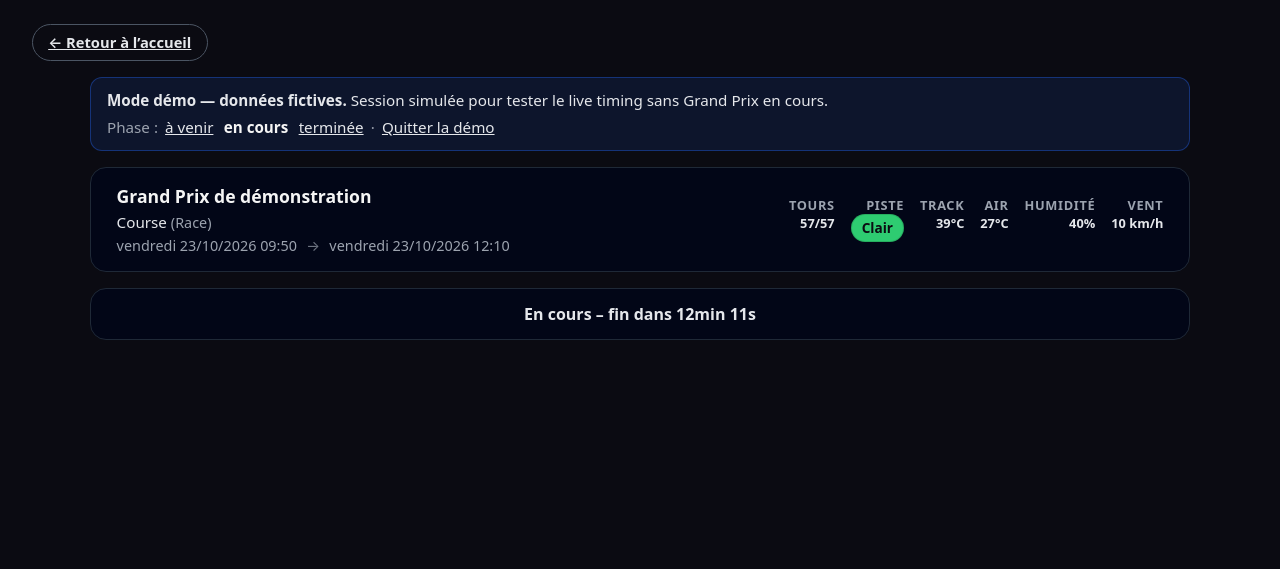
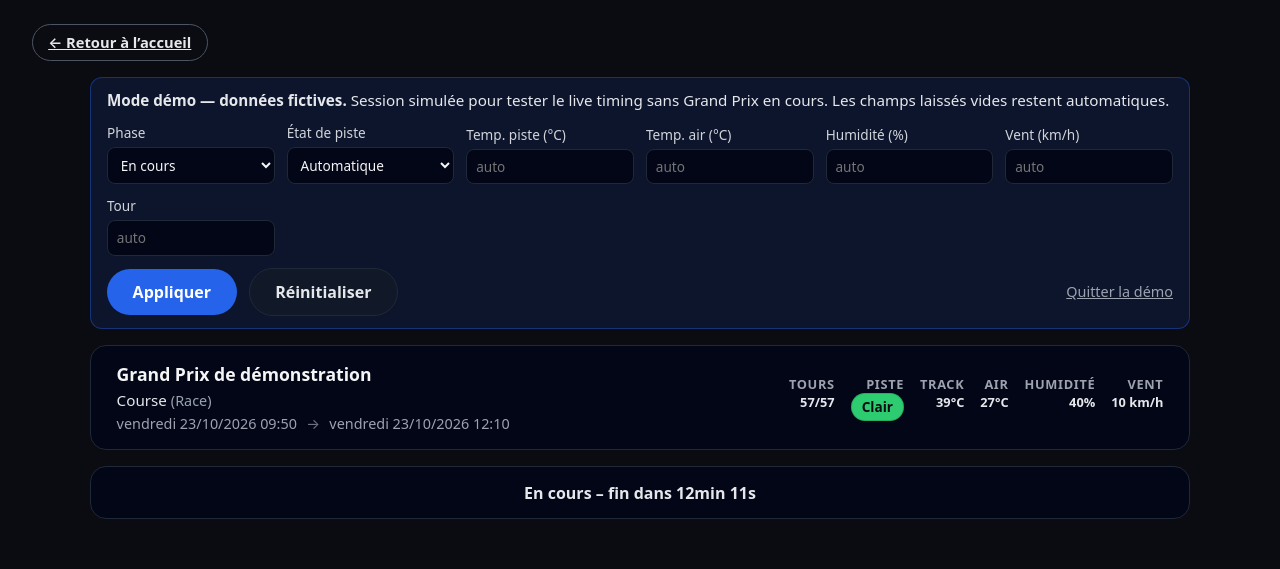
Before and after one commit to Raphflx/F1_Tracker, a PHP site: page /livetiming.php?demo=1 in a window 1280 px wide. Shown: the part 64-633 px from the top of the page. Run offline with PHP 8.4, Linux system fonts and the light colour scheme.

Commit message:
Mode démo : encart de réglage des valeurs simulées
Phase, état de piste, températures, humidité, vent et tour forçables
depuis un formulaire GET sur la page de démo (champs vides = auto).
Valeurs validées côté serveur (liste fermée / bornes) et conservées
par le polling de livetiming.js.

Co-Authored-By: Claude Opus 5.5 <noreply@anthropic.com>
Claude-Session: https://claude.ai/code/session_01E7vS6ghtPAP1sQhjdEauiV

```diff
--- a/api/livetiming_focus.php
+++ b/api/livetiming_focus.php
@@ -4,8 +4,8 @@ declare(strict_types=1);
 require_once __DIR__ . '/../lib/openf1.php';
 require_once __DIR__ . '/../lib/api.php';
 
-// Mode démo (?demo=1|live|upcoming|finished) : données simulées
-f1_set_demo_phase(demo_phase_from_query());
+// Mode démo (?demo=1|live|upcoming|finished + valeurs forcées) : données simulées
+f1_set_demo_phase(demo_phase_from_query(), demo_overrides_from_query());
 
 // Année : paramètre optionnel, année courante par défaut
 $year = api_get_year((int)date('Y'));
--- a/api/livetiming_status.php
+++ b/api/livetiming_status.php
@@ -4,8 +4,8 @@ declare(strict_types=1);
 require_once __DIR__ . '/../lib/openf1.php';
 require_once __DIR__ . '/../lib/api.php';
 
-// Mode démo (?demo=1|live|upcoming|finished) : données simulées
-f1_set_demo_phase(demo_phase_from_query());
+// Mode démo (?demo=1|live|upcoming|finished + valeurs forcées) : données simulées
+f1_set_demo_phase(demo_phase_from_query(), demo_overrides_from_query());
 
 $sessionKey = api_get_positive_int('session_key');
 if ($sessionKey === null) {
--- a/lib/openf1.php
+++ b/lib/openf1.php
@@ -16,11 +16,13 @@ const OPENF1_BASE_URL = 'https://api.openf1.org/v1';
 /**
  * Mode démo : active ou désactive le simulateur pour la requête en cours.
  * $phase : 'live' | 'upcoming' | 'finished', ou null pour les données réelles.
+ * $overrides : valeurs forcées validées (cf. demo_overrides_from_query()).
  * Appelé uniquement par les pages / endpoints du live timing.
  */
-function f1_set_demo_phase(?string $phase): void
+function f1_set_demo_phase(?string $phase, array $overrides = []): void
 {
-    $GLOBALS['f1_demo_phase'] = in_array($phase, DEMO_PHASES, true) ? $phase : null;
+    $GLOBALS['f1_demo_phase']     = in_array($phase, DEMO_PHASES, true) ? $phase : null;
+    $GLOBALS['f1_demo_overrides'] = $overrides;
 }
 
 function f1_demo_phase(): ?string
@@ -37,7 +39,7 @@ function openf1_get(string $pathAndQuery, int $timeoutSeconds = 8): array
 {
     // Mode démo : réponses simulées, aucun appel réseau
     if (($demoPhase = f1_demo_phase()) !== null) {
-        return demo_openf1_get($pathAndQuery, $demoPhase);
+        return demo_openf1_get($pathAndQuery, $demoPhase, $GLOBALS['f1_demo_overrides'] ?? []);
     }
 
     $url = rtrim(OPENF1_BASE_URL, '/') . '/' . ltrim($pathAndQuery, '/');
--- a/lib/simulation.php
+++ b/lib/simulation.php
@@ -38,6 +38,58 @@ function demo_phase_from_query(): ?string
 }
 
 /**
+ * Valeurs forçables depuis l'encart « Réglages de la démo » :
+ * nom du paramètre GET => [min, max] (entiers). Vide ou hors bornes → automatique.
+ */
+const DEMO_NUMERIC_OVERRIDES = [
+    'temp_piste' => [0, 70],     // °C
+    'temp_air'   => [-10, 50],   // °C
+    'humidite'   => [0, 100],    // %
+    'vent'       => [0, 100],    // km/h
+    'tour'       => [1, DEMO_TOTAL_LAPS],
+];
+
+/** États de piste forçables : valeur GET => [catégorie, drapeau, message] OpenF1. */
+const DEMO_TRACK_OVERRIDES = [
+    'vert'  => ['Flag',      'GREEN',  'TRACK CLEAR'],
+    'jaune' => ['Flag',      'YELLOW', 'YELLOW IN TRACK SECTOR 2'],
+    'sc'    => ['SafetyCar', null,     'SAFETY CAR DEPLOYED'],
+    'rouge' => ['Flag',      'RED',    'RED FLAG'],
+];
+
+/**
+ * Lit les valeurs forcées de l'URL (déjà validées). Ne renvoie que celles
+ * qui sont renseignées et valides ; le reste reste automatique.
+ */
+function demo_overrides_from_query(): array
+{
+    $overrides = [];
+
+    $piste = filter_input(INPUT_GET, 'piste');
+    if (is_string($piste) && isset(DEMO_TRACK_OVERRIDES[$piste])) {
+        $overrides['piste'] = $piste;
+    }
+
+    foreach (DEMO_NUMERIC_OVERRIDES as $name => [$min, $max]) {
+        $value = filter_input(INPUT_GET, $name, FILTER_VALIDATE_INT, ['options' => ['min_range' => $min, 'max_range' => $max]]);
+        if (is_int($value)) {
+            $overrides[$name] = $value;
+        }
+    }
+
+    return $overrides;
+}
+
+/**
+ * Paramètres d'URL du mode démo (phase + valeurs forcées), pour les liens
+ * et le polling JS. Construits uniquement à partir de valeurs validées.
+ */
+function demo_query_string(string $phase, array $overrides): string
+{
+    return http_build_query(['demo' => $phase] + $overrides);
+}
+
+/**
  * Bornes UTC (timestamps) de la session fictive selon la phase demandée.
  * - live     : en cours depuis 10 à 130 min (cycle de 2 h), jamais terminée
  * - upcoming : démarre à la prochaine demi-heure
@@ -64,7 +116,7 @@ function demo_lap_at(int $start, int $t): int
  * Point d'entrée : renvoie la réponse simulée d'un chemin OpenF1
  * ("sessions?year=2026", "weather?session_key=1", …).
  */
-function demo_openf1_get(string $pathAndQuery, string $phase): array
+function demo_openf1_get(string $pathAndQuery, string $phase, array $overrides = []): array
 {
     $endpoint = (string)parse_url('/' . ltrim($pathAndQuery, '/'), PHP_URL_PATH);
     parse_str((string)parse_url('/' . ltrim($pathAndQuery, '/'), PHP_URL_QUERY), $query);
@@ -78,10 +130,71 @@ function demo_openf1_get(string $pathAndQuery, string $phase): array
     return match (trim($endpoint, '/')) {
         'sessions'     => [demo_session($start, $end)],
         'meetings'     => [demo_meeting($start)],
-        'weather'      => $now >= $start ? demo_weather($start, $until) : [],
-        'race_control' => $now >= $start ? demo_race_control($start, $until, $query) : [],
+        'weather'      => demo_apply_weather_overrides(
+            $now >= $start ? demo_weather($start, $until) : [], $overrides, $until
+        ),
+        'race_control' => demo_apply_race_control_overrides(
+            $now >= $start ? demo_race_control($start, $until, $query) : [], $overrides, $start, $until
+        ),
         default        => [],
     };
+}
+
+/**
+ * Remplace les valeurs de la dernière mesure météo par les valeurs forcées
+ * (crée une mesure si la session n'a pas encore commencé).
+ */
+function demo_apply_weather_overrides(array $list, array $overrides, int $until): array
+{
+    $map = ['temp_piste' => 'track_temp', 'temp_air' => 'air_temp', 'humidite' => 'humidity', 'vent' => 'wind_speed'];
+    if (!array_intersect_key($overrides, $map)) {
+        return $list;
+    }
+
+    $last = $list ? array_pop($list) : ['session_key' => DEMO_SESSION_KEY, 'date' => demo_iso($until)];
+    foreach ($map as $param => $field) {
+        if (isset($overrides[$param])) {
+            // Le vent est saisi en km/h ; OpenF1 le fournit en m/s
+            $last[$field] = $param === 'vent' ? round($overrides[$param] / 3.6, 2) : $overrides[$param];
+        }
+    }
+    $list[] = $last;
+    return $list;
+}
+
+/**
+ * Applique l'état de piste et le tour forcés : plafonne les tours au tour
+ * choisi et ajoute un dernier message portant l'état de piste voulu.
+ */
+function demo_apply_race_control_overrides(array $events, array $overrides, int $start, int $until): array
+{
+    if (!isset($overrides['piste']) && !isset($overrides['tour'])) {
+        return $events;
+    }
+
+    $lap = $overrides['tour'] ?? null;
+    if ($lap !== null) {
+        foreach ($events as &$e) {
+            $e['lap_number'] = min((int)$e['lap_number'], $lap);
+        }
+        unset($e);
+    }
+
+    // Dernier message (le plus récent) : état de piste forcé, ou état actuel conservé
+    $last = $events ? $events[count($events) - 1] : null;
+    [$category, $flag, $message] = isset($overrides['piste'])
+        ? DEMO_TRACK_OVERRIDES[$overrides['piste']]
+        : [$last['category'] ?? 'Flag', $last['flag'] ?? 'GREEN', $last['message'] ?? 'TRACK CLEAR'];
+
+    $events[] = [
+        'session_key' => DEMO_SESSION_KEY,
+        'date'        => demo_iso(max($until, $start) + 1),
+        'category'    => $category,
+        'flag'        => $flag,
+        'message'     => $message,
+        'lap_number'  => $lap ?? ($last['lap_number'] ?? demo_lap_at($start, $until)),
+    ];
+    return $events;
 }
 
 function demo_iso(int $timestamp): string
--- a/livetiming.php
+++ b/livetiming.php
@@ -16,8 +16,9 @@ require_once __DIR__ . '/lib/openf1.php';
 date_default_timezone_set('Europe/Paris');
 
 // Mode démo (?demo=1|live|upcoming|finished) : données simulées, pour tester sans GP réel
-$demoPhase = demo_phase_from_query();
-f1_set_demo_phase($demoPhase);
+$demoPhase     = demo_phase_from_query();
+$demoOverrides = $demoPhase ? demo_overrides_from_query() : [];
+f1_set_demo_phase($demoPhase, $demoOverrides);
 
 $pageTitle = ($demoPhase ? 'Démo – ' : '') . 'Live timing – F1 Tracker';
 $pageNoIndex = $demoPhase !== null; // la démo n'a pas à apparaître sur Google
@@ -74,18 +75,49 @@ $lapsText = ($currentLap ? (string)$currentLap : '—') . '/' . ($totalLaps ? (s
 <a class="back-btn" href="index.php">← Retour à l’accueil</a>
 
 <?php if ($demoPhase): ?>
-  <!-- Bandeau mode démo -->
-  <div class="demo-banner" role="status">
-    <strong>Mode démo — données fictives.</strong>
-    Session simulée pour tester le live timing sans Grand Prix en cours.
-    <span class="demo-banner-links">
-      Phase :
-      <a href="livetiming.php?demo=upcoming"<?= $demoPhase === 'upcoming' ? ' aria-current="true"' : '' ?>>à venir</a>
-      <a href="livetiming.php?demo=live"<?= $demoPhase === 'live' ? ' aria-current="true"' : '' ?>>en cours</a>
-      <a href="livetiming.php?demo=finished"<?= $demoPhase === 'finished' ? ' aria-current="true"' : '' ?>>terminée</a>
-      · <a href="livetiming.php">Quitter la démo</a>
-    </span>
-  </div>
+  <!-- Bandeau + encart de réglage du mode démo (formulaire GET, aucun JS) -->
+  <section class="demo-banner" aria-labelledby="demo-title">
+    <p id="demo-title">
+      <strong>Mode démo — données fictives.</strong>
+      Session simulée pour tester le live timing sans Grand Prix en cours.
+      Les champs laissés vides restent automatiques.
+    </p>
+
+    <form class="demo-form" method="get" action="livetiming.php">
+      <label>
+        Phase
+        <select name="demo">
+          <?php foreach (['upcoming' => 'À venir', 'live' => 'En cours', 'finished' => 'Terminée'] as $value => $label): ?>
+            <option value="<?= $value ?>"<?= $demoPhase === $value ? ' selected' : '' ?>><?= $label ?></option>
+          <?php endforeach; ?>
+        </select>
+      </label>
+
+      <label>
+        État de piste
+        <select name="piste">
+          <?php foreach (['' => 'Automatique', 'vert' => 'Clair', 'jaune' => 'Drapeau jaune', 'sc' => 'Safety Car', 'rouge' => 'Drapeau rouge'] as $value => $label): ?>
+            <option value="<?= $value ?>"<?= ($demoOverrides['piste'] ?? '') === $value ? ' selected' : '' ?>><?= $label ?></option>
+          <?php endforeach; ?>
+        </select>
+      </label>
+
+      <?php foreach (['temp_piste' => 'Temp. piste (°C)', 'temp_air' => 'Temp. air (°C)', 'humidite' => 'Humidité (%)', 'vent' => 'Vent (km/h)', 'tour' => 'Tour'] as $name => $label): ?>
+        <?php [$min, $max] = DEMO_NUMERIC_OVERRIDES[$name]; ?>
+        <label>
+          <?= $label ?>
+          <input type="number" name="<?= $name ?>" min="<?= $min ?>" max="<?= $max ?>" step="1"
+                 placeholder="auto" value="<?= isset($demoOverrides[$name]) ? (int)$demoOverrides[$name] : '' ?>">
+        </label>
+      <?php endforeach; ?>
+
+      <div class="demo-form-actions">
+        <button type="submit" class="primary-btn">Appliquer</button>
+        <a class="secondary-btn button-link" href="livetiming.php?demo=<?= $demoPhase ?>">Réinitialiser</a>
+        <a class="demo-quit" href="livetiming.php">Quitter la démo</a>
+      </div>
+    </form>
+  </section>
 <?php endif; ?>
 
 <?php if ($errorMessage): ?>
@@ -174,7 +206,7 @@ $lapsText = ($currentLap ? (string)$currentLap : '—') . '/' . ($totalLaps ? (s
     data-start="<?= $startParis ? (string)$startParis->getTimestamp() : '0' ?>"
     data-end="<?= $endParis ? (string)$endParis->getTimestamp() : '0' ?>"
     data-session-key="<?= $focusSession ? (int)$focusSession['session_key'] : '0' ?>"
-    data-demo="<?= htmlspecialchars($demoPhase ?? '', ENT_QUOTES) ?>"
+    data-demo="<?= $demoPhase ? htmlspecialchars(demo_query_string($demoPhase, $demoOverrides), ENT_QUOTES) : '' ?>"
   >
     Chargement…
   </div>
--- a/style.css
+++ b/style.css
@@ -701,21 +701,56 @@ tr:last-child td {
   font-size: 0.95rem;
 }
 
-.demo-banner-links {
-  display: block;
-  margin-top: 0.4rem;
-  color: var(--muted);
+.demo-banner p {
+  margin: 0 0 0.8rem;
+  color: var(--text-2);
 }
 
-.demo-banner-links a {
-  color: var(--text-2);
-  margin: 0 0.2rem;
+/* Encart de réglage des valeurs simulées */
+.demo-form {
+  display: grid;
+  grid-template-columns: repeat(auto-fit, minmax(150px, 1fr));
+  gap: 0.75rem;
+  align-items: end;
 }
 
-.demo-banner-links a[aria-current="true"] {
+.demo-form label {
+  display: flex;
+  flex-direction: column;
+  gap: 0.3rem;
+  font-size: 0.85rem;
+  color: var(--muted-2);
+}
+
+.demo-form select,
+.demo-form input {
+  font: inherit;
   color: var(--text);
-  font-weight: 700;
-  text-decoration: none;
+  background: var(--panel-2);
+  border: 1px solid var(--border);
+  border-radius: var(--radius-sm);
+  padding: 0.45rem 0.55rem;
+  width: 100%;
+}
+
+.demo-form select:focus,
+.demo-form input:focus {
+  outline: 2px solid var(--primary);
+  outline-offset: 1px;
+}
+
+.demo-form-actions {
+  grid-column: 1 / -1;
+  display: flex;
+  flex-wrap: wrap;
+  align-items: center;
+  gap: 0.75rem;
+}
+
+.demo-quit {
+  margin-left: auto;
+  color: var(--muted);
+  font-size: 0.9rem;
 }
 
 .demo-link {
```
Also changed, not shown: CLAUDE.md (+1 -1 lines), script/livetiming.js (+5 -4 lines).
